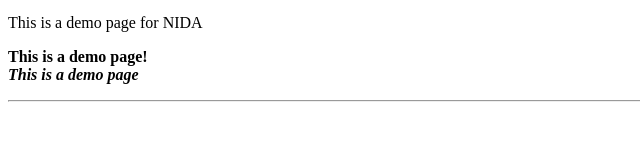
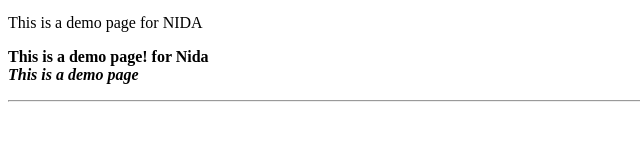
Before and after one commit to NidaMJ/TestRepo, a plain HTML site: page script/index.html in a window 1280 px wide. Shown: the part 207-348 px from the top of the page, 0-640 px from the left. Drawn offline with Linux system fonts and the light colour scheme.

Commit message:
Update index.html

```diff
--- a/script/index.html
+++ b/script/index.html
@@ -26,7 +26,7 @@
 
 <P> This is a demo page for NIDA
 
-<P> <B>This is a demo page!</B>
+<P> <B>This is a demo page! for Nida</B>
 
 <BR> <B><I>This is a demo page</I></B>
 
```
